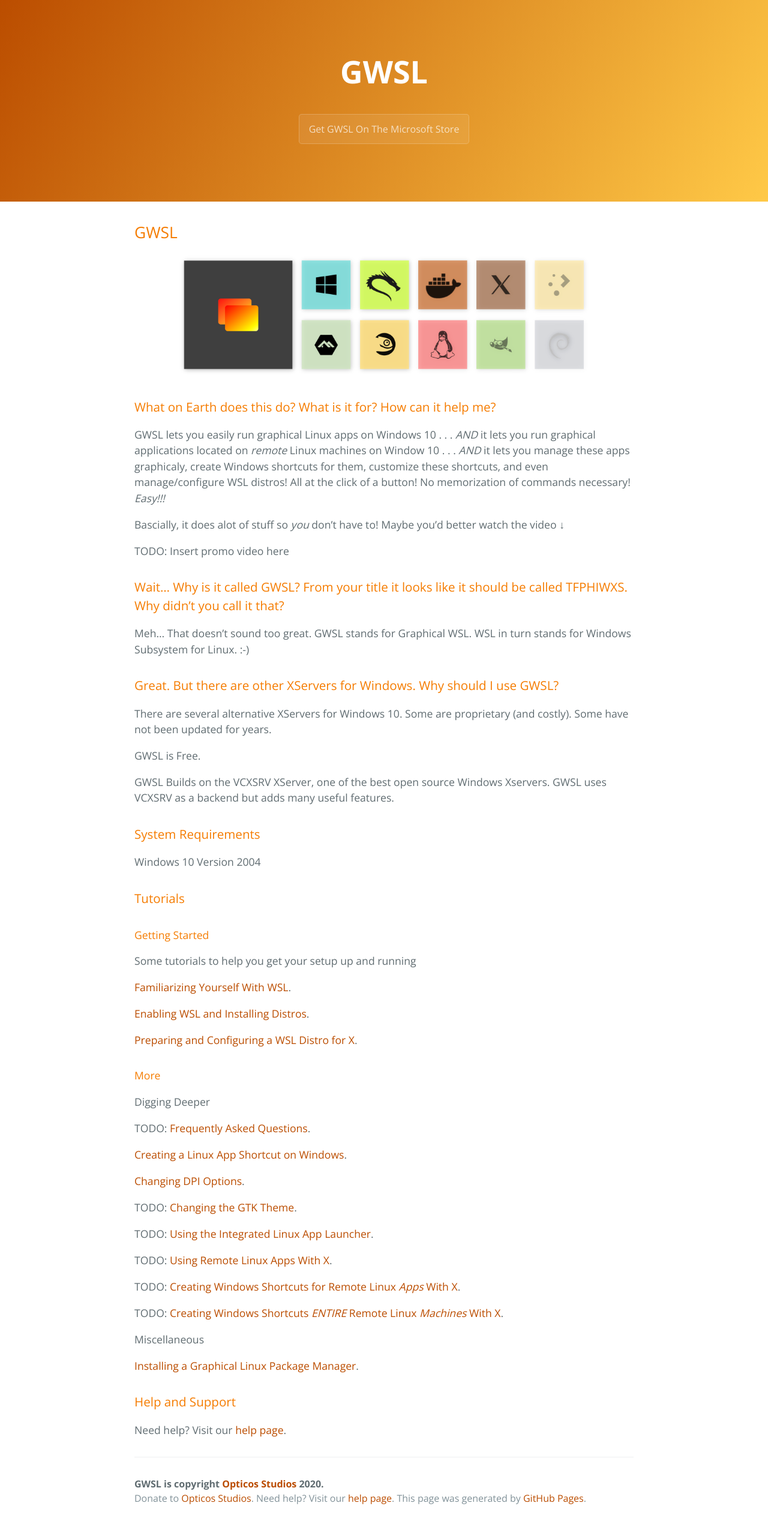
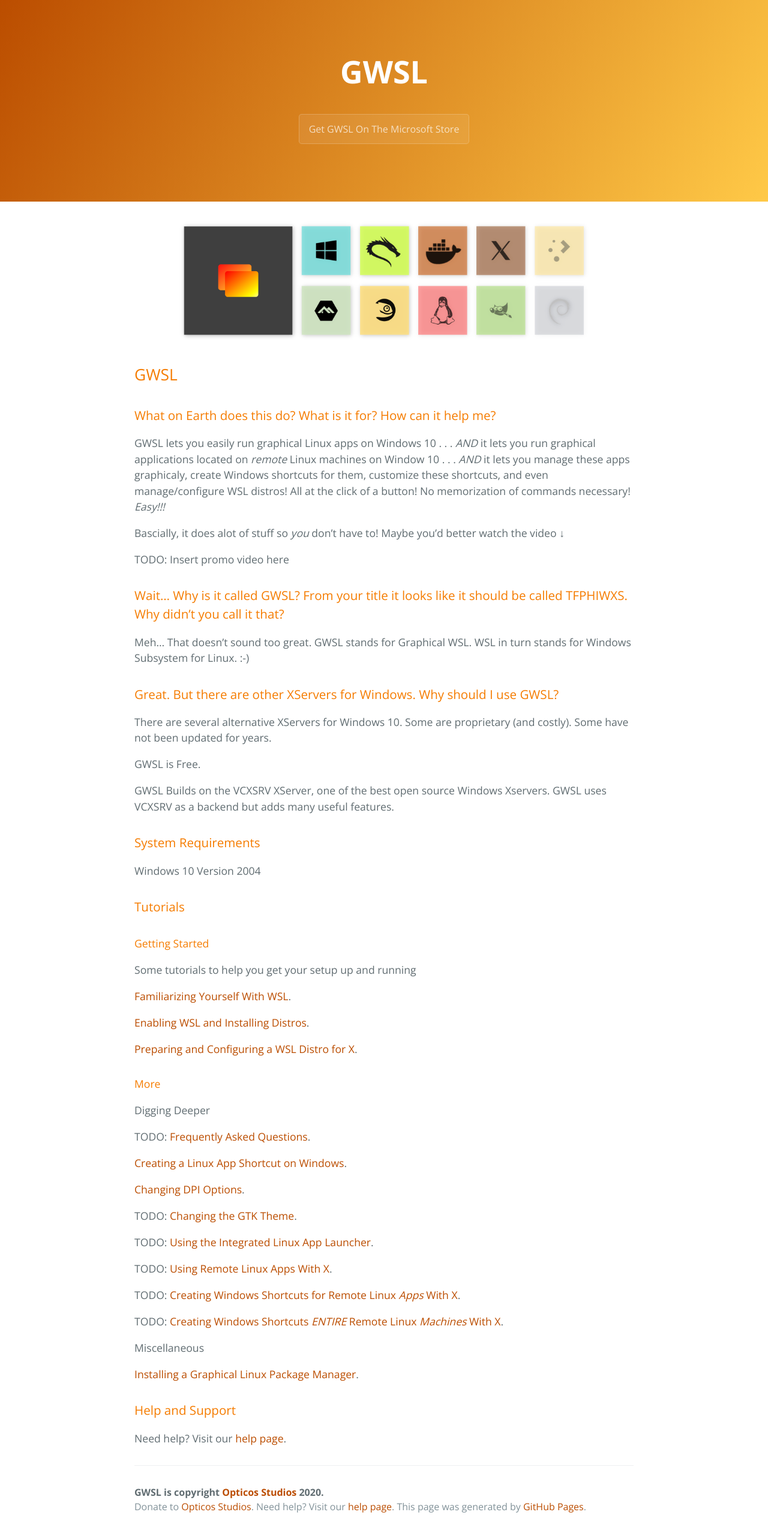
Before and after one commit to Opticos/gwsl, a Jekyll site: the page built from index.md, in a window 1280 px wide. Shown: the whole page at 60% size. Built offline with Jekyll 4.4.1, drawn with Linux system fonts in a browser that asks for light colours; the repository's description, which GitHub fills in, is left out.

```diff
--- a/index.md
+++ b/index.md
@@ -2,9 +2,11 @@
 layout: homepage
 title: GWSL
 ---
-## GWSL
+
 
 <img src="https://opticos.github.io/gwsl/tutorials/banner.png">
+
+## GWSL
 
 ### What on Earth does this do? What is it for? How can it help me?
 
```
